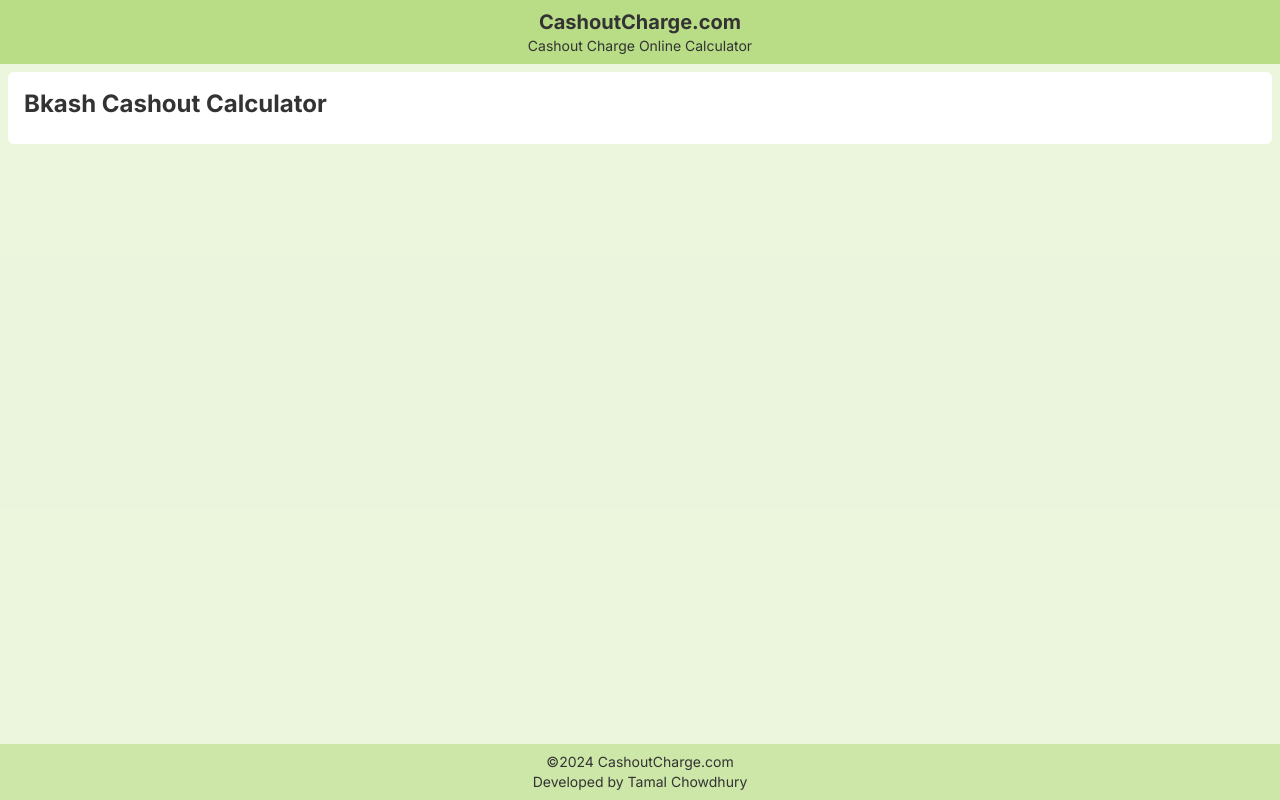
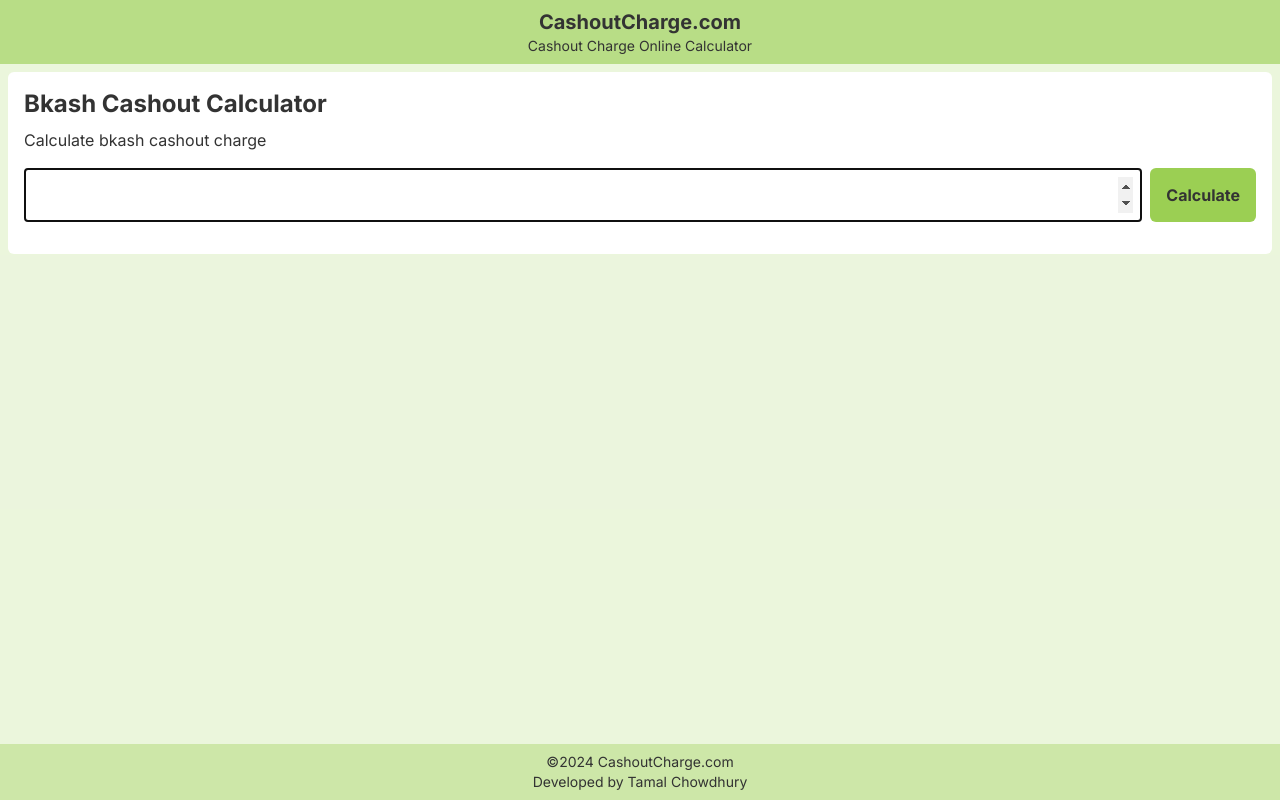
Before and after one commit to tamalchowdhury/cashout-charge-next, a Next.js app: page /bkash in a window 1280 px wide. Built offline with nearby package versions, Linux system fonts and the light colour scheme.

Commit message:
chore: Add bkash cashout calculator to BkashPage

```diff
--- a/src/app/bkash/page.tsx
+++ b/src/app/bkash/page.tsx
@@ -1,12 +1,21 @@
+import Calculator from "@/components/calculator"
 import Container from "@/components/container"
 import H1 from "@/components/h1"
+import { Metadata } from "next"
 import React from "react"
+
+export const metadata: Metadata = {
+  title: "Bkash Cashout Calculator",
+  description: "Calculate bkash cashout charge",
+}
 
 export default function BkashPage() {
   return (
     <>
       <Container>
         <H1>Bkash Cashout Calculator</H1>
+        <p>Calculate bkash cashout charge</p>
+        <Calculator />
       </Container>
     </>
   )
--- /dev/null
+++ b/src/components/calculator.tsx
@@ -0,0 +1,54 @@
+"use client"
+
+import React from "react"
+
+export default function Calculator({ service = "bkash" }) {
+  const [value, setValue] = React.useState("")
+
+  const calculateBkashFee = (amount: number, type: string = "regular") => {
+    // calculate 1.85% of the amount round to 2 decimal places
+    const regularFee = 0.0185
+    const priyoAgentFee = 0.0149
+
+    let rate = regularFee
+
+    if (type === "regular") {
+      rate = regularFee
+    } else if (type === "priyo") {
+      rate = priyoAgentFee
+    }
+
+    const fee = amount * rate
+    return fee.toFixed(2)
+  }
+
+  const handleFormSubmit = (e: React.FormEvent<HTMLFormElement>) => {
+    e.preventDefault()
+    const form = e.currentTarget
+    const formData = new FormData(form)
+    const amount = formData.get("amount") as string
+    const fee = calculateBkashFee(parseFloat(amount))
+    alert(fee)
+  }
+
+  return (
+    <div className='my-4'>
+      <form onSubmit={handleFormSubmit} className='flex gap-2'>
+        <input
+          className='block border w-full text-3xl p-2'
+          type='number'
+          name='amount'
+          onChange={(e) => setValue(e.target.value)}
+          value={value}
+          autoFocus
+        />
+        <button
+          className='block bg-accent rounded-md px-4 py-2 font-bold'
+          type='submit'
+        >
+          Calculate
+        </button>
+      </form>
+    </div>
+  )
+}
```
